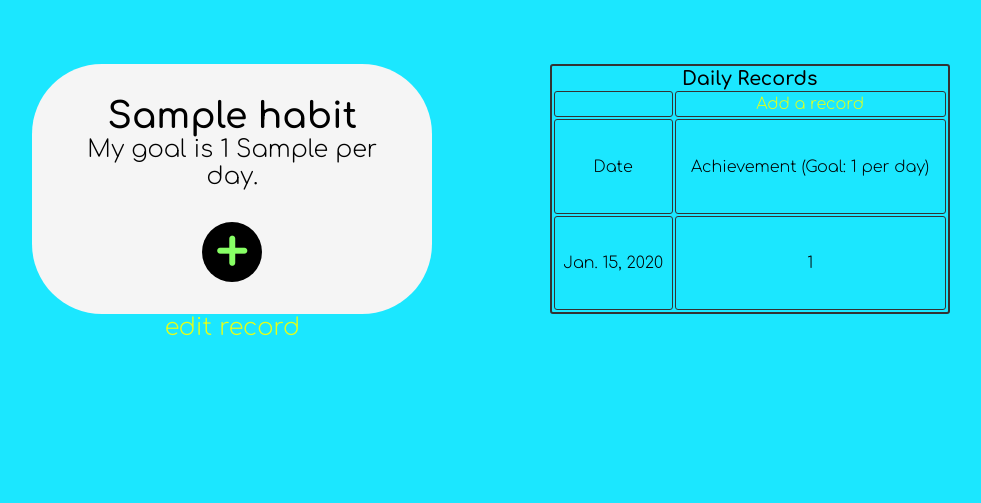
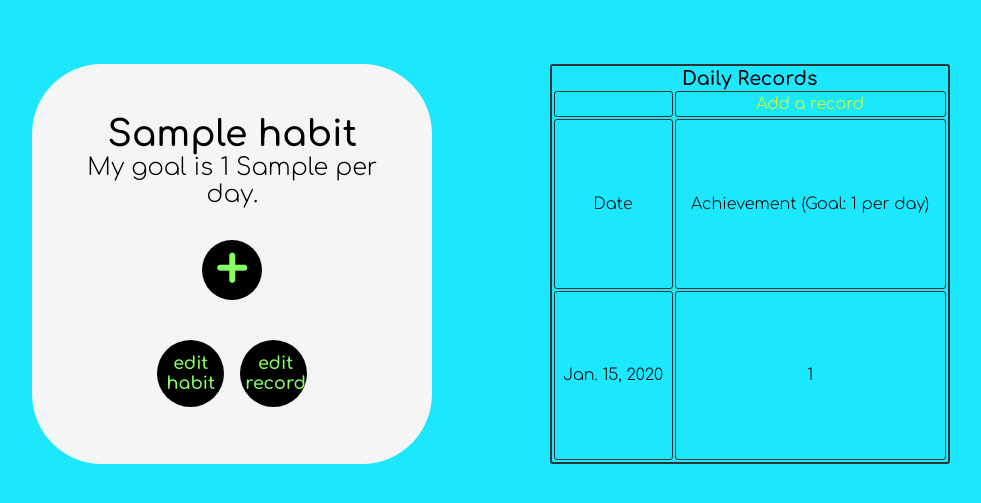
Before and after one commit to momentum-cohort-2020-01/habit-tracker-team-hereford, a Django app: page /habit-records/1 in a window 1280 px wide. Shown: the part 215-718 px from the top of the page, without its empty margins (149-1130 px from the left). Run offline with Django 3.2, Linux system fonts and the light colour scheme; a user stored in the database is signed in; tables that the repository leaves empty hold one stand-in row (values such as "Sample post"); some libraries are stand-ins or nearby versions.

Commit message:
edit habit and record views add

```diff
--- a/config/urls.py
+++ b/config/urls.py
@@ -13,6 +13,7 @@ urlpatterns = [
     path('add-habit/', views.add_habit, name='add_habit'),
     path('add-record/', views.add_record, name='add_record'),
     path('edit-habit/<int:pk>', views.edit_habit, name='edit_habit'),
+    path('edit_record/<int:pk>', views.edit_record, name='edit_record'),
 ]
 
 if settings.DEBUG:
--- a/core/static/style/style.css
+++ b/core/static/style/style.css
@@ -256,6 +256,21 @@ td {
   border-radius: 20px;
   border: none;
 }
+.edit-button {
+  position: relative;
+  display: flex;
+  width: 67px;
+  height: 67px;
+  font-size: 1.1rem;
+  color: var(--accent-color);
+  font-weight: bolder;
+  align-items: center;
+  padding: 5px;
+  background-color: black;
+  border-radius: 70px;
+  margin: .5rem;
+  text-align: center;
+}
 
 .form-layout{
   font-size: 2rem;
@@ -272,7 +287,7 @@ td {
 .form-container {
   background-color: whitesmoke;
   width: 400px;
-  height: 250px;
+  height: 400px;
   padding: 2rem;
   border-radius: 70px;
   font-size: 1.5rem;
--- a/core/templates/core/habit_records.html
+++ b/core/templates/core/habit_records.html
@@ -11,7 +11,10 @@
         <h2>{{habit.title}}</h2>
         <p>My goal is {{habit.goal}} {{habit.units}} per day.</p>
         <a class="button button-space" href="{% url 'add_record' %}?habit={{habit.pk}}">+</a>
-        <a href="{% url 'edit_habit' %}?habit={{habit.pk}}">edit record</a>
+        <div class= "buttondisp">
+        <a class= "edit-button" href="{% url 'edit_habit' habit.pk %}">edit habit</a>
+        <a class= "edit-button" href="{% url 'edit_record' habit.pk %}">edit record</a>
+        </div>
     </section>
 </div>
 
--- a/core/views.py
+++ b/core/views.py
@@ -90,10 +90,24 @@ def edit_habit(request, pk):
             habit.save()
         return redirect('habit_records', habit_pk)
     else:
-        habit=Habit.object.get(pk=pk)
-        form = HabitForm(initial={'habit', habit})
-    return render(request, 'core/add_form.html', {'form': form, 'type': 'habit'})
+        habit=Habit.objects.get(pk=pk)
+        form = HabitForm(initial={'habit': habit})
+    return render(request, 'core/edit_habit.html', {'form': form, 'type': 'habit'})
 
+@login_required(login_url='/accounts/login/')
+def edit_record(request, pk):
+    record = get_object_or_404(Record, pk=pk)
+    if request.method == 'POST':
+        form = RecordForm(request.POST, instance=record)
+        if form.is_valid():
+            record=form.save(commit=False)
+            record.owner = request.user
+            record.save()
+        return redirect('habit_records', habit_pk)
+    else:
+        record=Record.objects.get(pk=pk)
+        form = RecordForm(initial={'type': 'record'})
+    return render(request, 'core/edit_record.html', {'form': form, 'type': 'record'})
 
 @login_required(login_url='/accounts/login/')
 def bar_chart(request, pk):
```
Also changed, not shown: core/templates/core/edit_habit.html (added, +19 -0 lines), core/templates/core/edit_record.html (added, +14 -0 lines).
